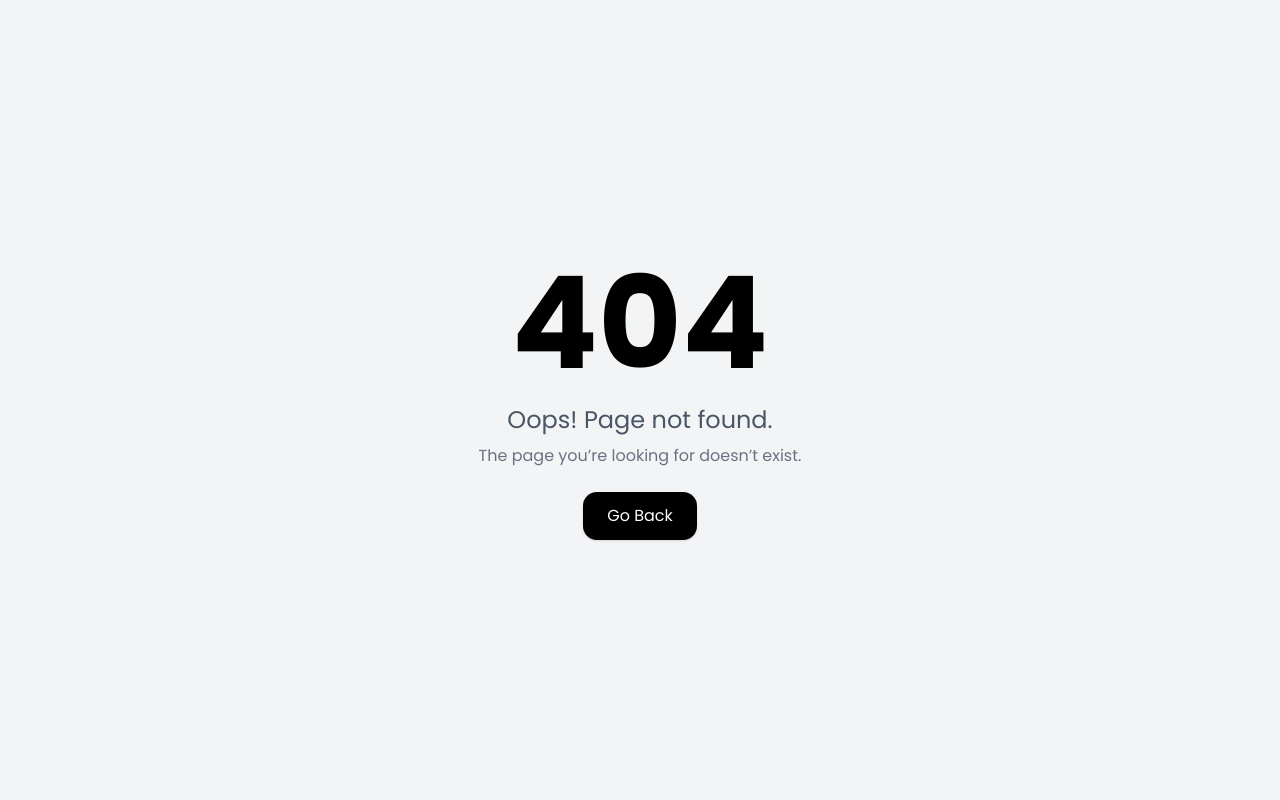
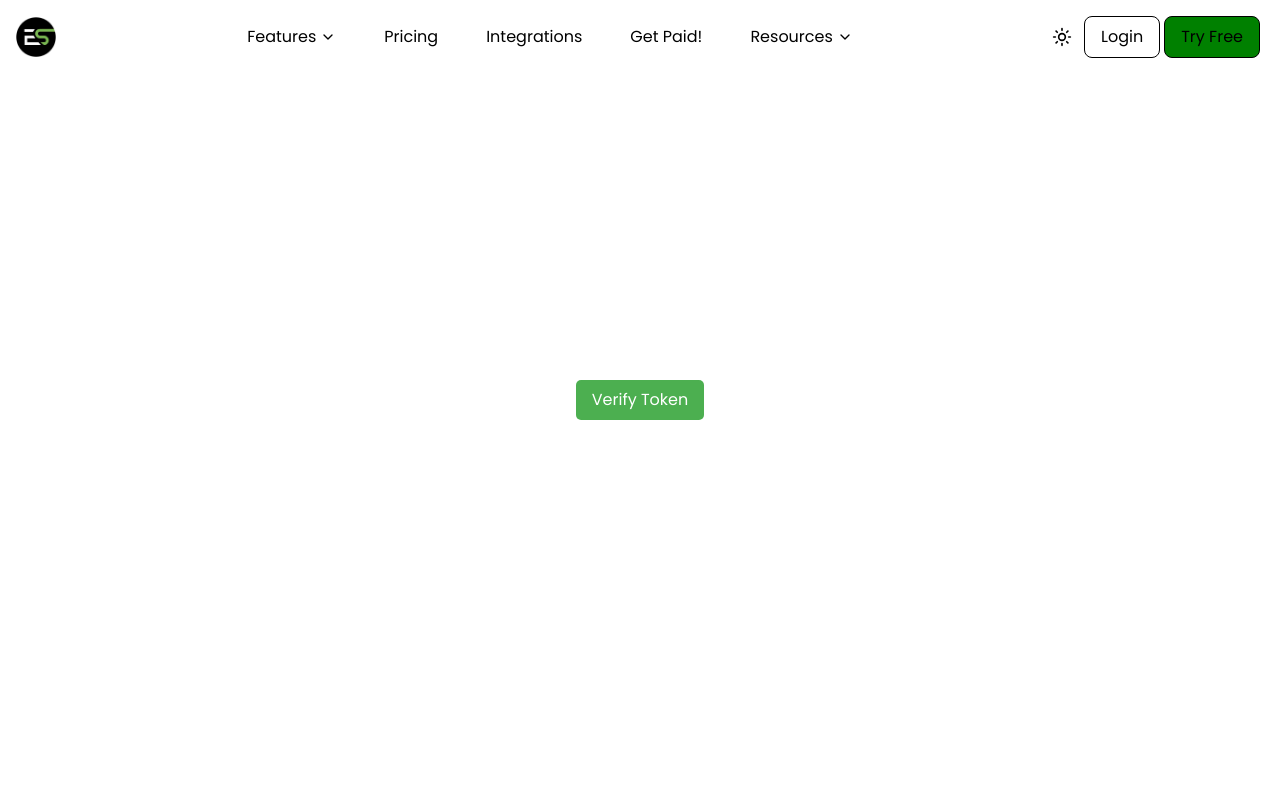
Before and after one commit to faizanfareedkhan/socialMediaAutomation, a React (Vite) app in the folder frontend/: page /varified-token in a window 1280 px wide. Before the commit this address had no page. Shown: the top 800 px of the page. Built offline with nearby package versions, Linux system fonts and the light colour scheme.

Commit message:
Varified token
Varified token

```diff
--- /dev/null
+++ b/frontend/src/pages/website/blankpage/Varifiedtoken.tsx
@@ -0,0 +1,87 @@
+import React, { useState } from "react";
+
+const Varifiedtoken = () => {
+  const [responseData, setResponseData] = useState(null);
+  const [loading, setLoading] = useState(false);
+
+  const handleVerify = async () => {
+    const params = new URLSearchParams(window.location.search);
+    const token = params.get("token");
+
+    if (!token) {
+      setResponseData({ error: "Token not found in URL." });
+      return;
+    }
+
+    setLoading(true);
+    setResponseData(null);
+
+    try {
+      const response = await fetch(
+        `http://localhost:5000/api/tempuser/getUser?token=${token}`,
+      );
+
+      const data = await response.json();
+
+      if (response.ok) {
+        setResponseData(data);
+      } else {
+        setResponseData({ error: data.message || "Request failed." });
+      }
+    } catch (error) {
+      console.error("Error:", error);
+      setResponseData({ error: "An error occurred while verifying." });
+    } finally {
+      setLoading(false);
+    }
+  };
+
+  return (
+    <div
+      style={{
+        height: "100vh",
+        display: "flex",
+        flexDirection: "column",
+        justifyContent: "center",
+        alignItems: "center",
+        fontFamily: "sans-serif",
+        padding: "1rem",
+        textAlign: "center",
+      }}
+    >
+      <button
+        onClick={handleVerify}
+        disabled={loading}
+        style={{
+          padding: "0.5rem 1rem",
+          fontSize: "16px",
+          cursor: "pointer",
+          backgroundColor: "#4CAF50",
+          color: "white",
+          border: "none",
+          borderRadius: "5px",
+        }}
+      >
+        {loading ? "Verifying..." : "Verify Token"}
+      </button>
+
+      {responseData && (
+        <pre
+          style={{
+            marginTop: "1rem",
+            backgroundColor: "#f0f0f0",
+            padding: "1rem",
+            borderRadius: "8px",
+            maxWidth: "600px",
+            overflowX: "auto",
+            textAlign: "left",
+          }}
+        >
+          {JSON.stringify(responseData, null, 2)}
+        </pre>
+      )}
+    </div>
+  );
+};
+
+export default Varifiedtoken;
--- a/frontend/src/routes/websiteRoutes.tsx
+++ b/frontend/src/routes/websiteRoutes.tsx
@@ -16,6 +16,7 @@ import HelpCenter from '@/pages/website/helpCenter/HelpCenter'
 import Contact from '@/pages/website/contact/Contact'
 import TermsOfServices from '@/components/website/termsOfServices/TermsOfServices'
 import PrivacyPolicy from '@/components/website/privacyPolicy/PrivacyPolicy'
+import Varifiedtoken from '@/pages/website/blankpage/Varifiedtoken'
 const websiteRoutes: RouteObject[] = [
   {
     path: '/',
@@ -37,6 +38,7 @@ const websiteRoutes: RouteObject[] = [
       { path: 'contact', element: <Contact /> },
       { path: 'terms-of-services', element: <TermsOfServices /> },
       { path: 'privacy-policy', element: <PrivacyPolicy /> },
+      { path: 'varified-token', element: <Varifiedtoken/> },
     ],
   },
 ]
```
